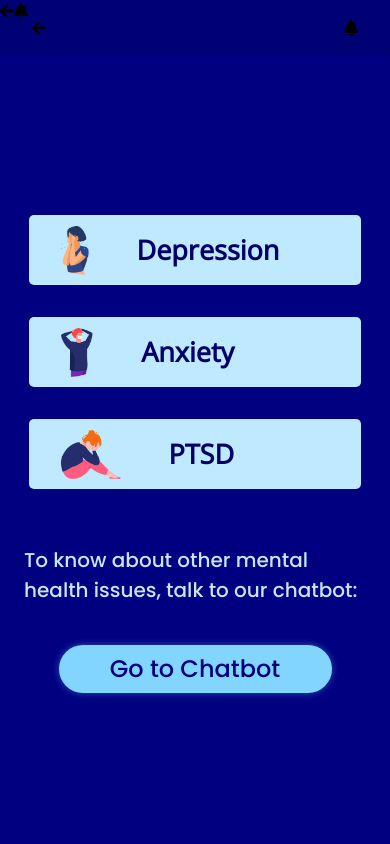
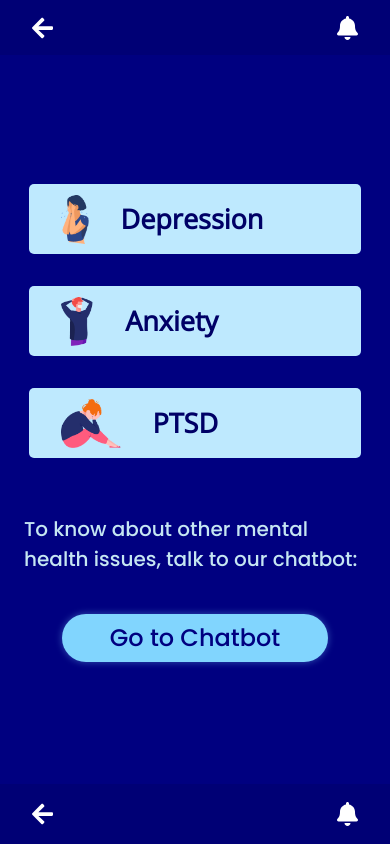
Before and after one commit to niloysikdar/Sukoon, a React (Create React App) app: page /resources in a window 390 px wide. Built offline with nearby package versions, Linux system fonts and the light colour scheme; no server answers.

Commit message:
Refactored Code

```diff
--- /dev/null
+++ b/src/components/BottomNav/BottomNav.jsx
@@ -0,0 +1,14 @@
+import { FontAwesomeIcon } from "@fortawesome/react-fontawesome";
+import { faArrowLeft, faBell } from "@fortawesome/free-solid-svg-icons";
+import classes from "./Bottomnav.module.css";
+
+const BottomNav = () => {
+  return (
+    <div className={classes.bottomnav_mobile}>
+      <FontAwesomeIcon className={classes.fas} icon={faArrowLeft} />
+      <FontAwesomeIcon className={classes.fas} icon={faBell} />
+    </div>
+  );
+};
+
+export default BottomNav;
--- /dev/null
+++ b/src/components/BottomNav/Bottomnav.module.css
@@ -0,0 +1,25 @@
+.bottomnav_mobile {
+  position: fixed;
+  bottom: 0;
+  left: 0;
+  width: 100%;
+  height: 60px;
+  padding: 0 2rem;
+  background: var(--header);
+  display: flex;
+  justify-content: space-between;
+  align-items: center;
+  display: none;
+}
+
+.bottomnav_mobile .fas,
+.bottomnav_mobile .far {
+  font-size: 1.5rem;
+  color: #fff;
+}
+
+@media (max-width: 1000px) {
+  .bottomnav_mobile {
+    display: flex;
+  }
+}
--- /dev/null
+++ b/src/components/Header/HeaderMobile.jsx
@@ -0,0 +1,14 @@
+import { FontAwesomeIcon } from "@fortawesome/react-fontawesome";
+import { faArrowLeft, faBell } from "@fortawesome/free-solid-svg-icons";
+import classes from "./HeaderMobile.module.css";
+
+const HeaderMobile = () => {
+  return (
+    <div className={classes.header_mobile}>
+      <FontAwesomeIcon className={classes.fas} icon={faArrowLeft} />
+      <FontAwesomeIcon className={classes.fas} icon={faBell} />
+    </div>
+  );
+};
+
+export default HeaderMobile;
--- /dev/null
+++ b/src/components/Header/HeaderMobile.module.css
@@ -0,0 +1,28 @@
+.header_mobile {
+  position: fixed;
+  top: 0;
+  left: 0;
+  width: 100%;
+  height: 55px;
+  padding: 0 2rem;
+  background: var(--header);
+  display: flex;
+  justify-content: space-between;
+  align-items: center;
+  display: none;
+}
+
+.header_mobile .fas,
+.header_mobile .far {
+  font-size: 1.5rem;
+  color: #fff;
+}
+
+@media (max-width: 1000px) {
+  .header_mobile {
+    display: flex;
+  }
+}
+
+@media (max-width: 500px) {
+}
--- a/src/components/Resources/Resources.jsx
+++ b/src/components/Resources/Resources.jsx
@@ -1,46 +1,40 @@
-import { FontAwesomeIcon } from "@fortawesome/react-fontawesome";
-import { faArrowLeft, faBell } from "@fortawesome/free-solid-svg-icons";
 import { ResoucesList } from "./ResoucesList";
-import "./Resources.css";
+import classes from "./Resources.module.css";
+import HeaderMobile from "../Header/HeaderMobile";
+import BottomNav from "../BottomNav/BottomNav";
 
 const Resources = () => {
   return (
     <div>
-      <div className="header_mobile">
-        <FontAwesomeIcon icon={faArrowLeft} />
-        <FontAwesomeIcon icon={faBell} />
-      </div>
-      <div className="bottomnav_mobile">
-        <FontAwesomeIcon icon={faArrowLeft} />
-        <FontAwesomeIcon icon={faBell} />
-      </div>
-      <div className="header_desktop">
-        <div className="logo">
+      <HeaderMobile />
+      <BottomNav />
+      <div className={classes.header_desktop}>
+        <div className={classes.logo}>
           <h2>Sukoon</h2>
         </div>
-        <div className="options">
+        <div className={classes.options}>
           <h2>Home</h2>
           <h2>Favourites</h2>
           <h2>Resources</h2>
           <h2>Test</h2>
-          <div className="profile"></div>
+          <div className={classes.profile}></div>
         </div>
       </div>
-      <div className="main">
-        <div className="categories">
+      <div className={classes.main}>
+        <div className={classes.categories}>
           {ResoucesList.map((item) => {
             return (
-              <div className="category" key={item.tag}>
+              <div className={classes.category} key={item.tag}>
                 <img src={item.image} alt={item.tag} />
                 <h2>{item.tag}</h2>
               </div>
             );
           })}
         </div>
-        <h3 className="para">
+        <h3 className={classes.para}>
           To know about other mental health issues, talk to our chatbot:
         </h3>
-        <button className="button">Go to Chatbot</button>
+        <button className={classes.button}>Go to Chatbot</button>
       </div>
     </div>
   );
--- a/src/components/Resources/Resources.css
+++ b/src/components/Resources/Resources.module.css
@@ -48,34 +48,6 @@
   border-radius: 50%;
   margin-left: 2rem;
   cursor: pointer;
-}
-
-.header_mobile {
-  position: fixed;
-  top: 0;
-  left: 0;
-  width: 100%;
-  height: 55px;
-  padding: 0 2rem;
-  background: var(--header);
-  display: flex;
-  justify-content: space-between;
-  align-items: center;
-  display: none;
-}
-
-.header_mobile .fas,
-.header_mobile .far {
-  font-size: 1.5rem;
-  color: #fff;
-}
-
-.bottomnav_mobile {
-  position: fixed;
-  top: 0;
-  left: 0;
-  width: 100%;
-  height: 60px;
 }
 
 .main {
@@ -148,9 +120,7 @@
   .header_desktop {
     display: none;
   }
-  .header_mobile {
-    display: flex;
-  }
+
   .categories {
     margin-top: 50px;
     flex-direction: column;
@@ -177,9 +147,9 @@
   }
 }
 
-@media (max-width: 1000px) {
+@media (max-width: 500px) {
   .categories {
-    margin-top: 80px;
+    margin-top: 55px;
   }
   .category {
     width: 85%;
@@ -201,6 +171,6 @@
   .button {
     font-size: 24px;
     line-height: 36px;
-    margin-bottom: 2rem;
+    margin-bottom: 4.3rem;
   }
 }
```
